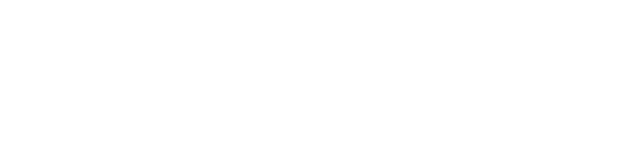
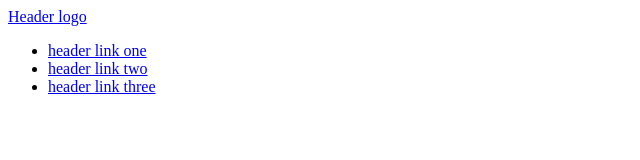
Before and after one commit to alanluisva/landing-page, a plain HTML site: page index.html in a window 1280 px wide. Shown: the whole page, without its empty margins (0-640 px from the left). Drawn offline with Linux system fonts and the light colour scheme.

Commit message:
Create the markup for the nav bar

```diff
--- a/index.html
+++ b/index.html
@@ -10,7 +10,16 @@
 </head>
 
 <body>
-
+    <div class="hero">
+        <div class="header">
+            <div class="left"><a href="#">Header logo</a></div>
+            <ul class="right">
+                <li><a href="#">header link one</a></li>
+                <li><a href="#">header link two</a></li>
+                <li><a href="#">header link three</a></li>
+            </ul>
+        </div>
+    </div>
 </body>
 
 </html>
```
